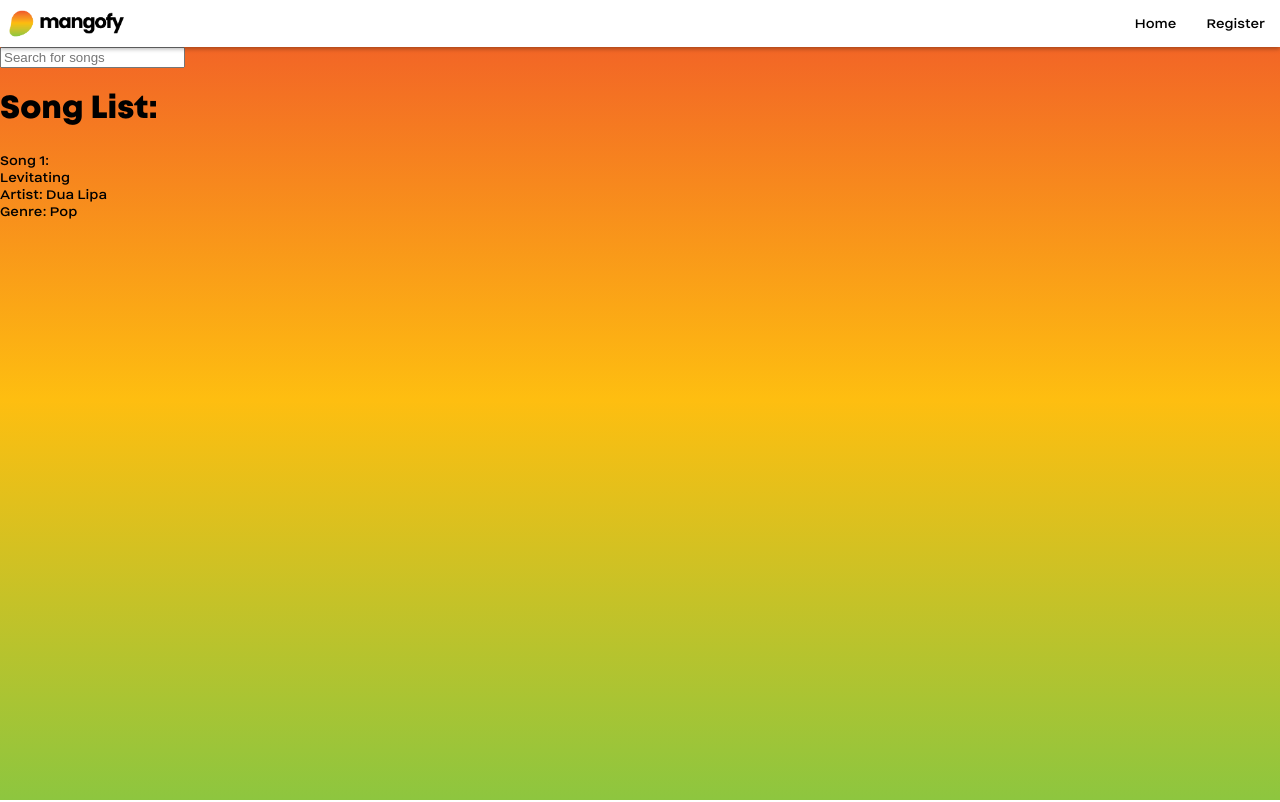
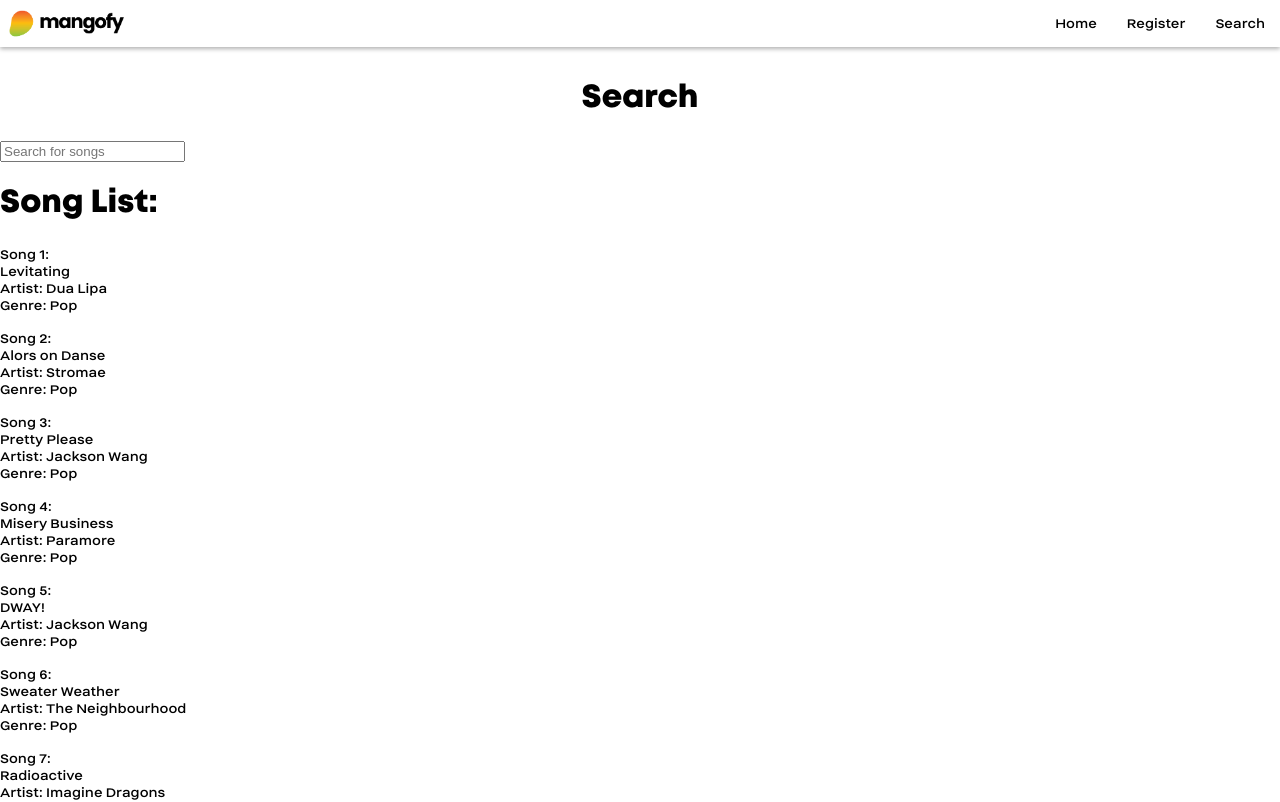
Before and after one commit to jreysp/mangofy, a React (Create React App) app: page /search in a window 1280 px wide. Shown: the top 802 px of the page. Built offline with nearby package versions, Linux system fonts and the light colour scheme.

Commit message:
Added search page and moved search code to dedicated page.

```diff
--- a/src/App.css
+++ b/src/App.css
@@ -95,10 +95,22 @@
 .register {
   padding-top: 10px;
   text-align:center;
-  height: 100vh;
-  min-height: 100vh;
+  height: 100%;
+  min-height:100vh;
   background-color: white;
 
+}
+
+.search {
+  padding-top: 10px;
+  height: 100%;
+  min-height:100vh;
+  background-color: white;
+
+}
+
+.center {
+  text-align: center;
 }
 
 @media (prefers-reduced-motion: no-preference) {
--- a/src/App.js
+++ b/src/App.js
@@ -2,7 +2,7 @@
 import NavBar from './components/NavBar.js'
 import Home from './routes/Home.js'
 import Register from './routes/Register.js'
-import logo from './mangofy_logo-03.png'
+import Search from './routes/Search.js'
 import parseSongs from './backend/search.js'
 import './App.css';
 
@@ -15,72 +15,18 @@
 
 function App() {
   return (
-   <div className="body">
+   <div>
    <BrowserRouter>
       <NavBar />
       <Routes>
         <Route path="/" element={<Home />} />
         <Route path="/register" element={<Register />} />
+        <Route path="/search" element={<Search />} />
       </Routes>
-      <SearchBar/>
-      <DisplaySongs input = {search("Levitating")}/>
 
    </BrowserRouter>
    </div>
   );
 }
-//if on click
-//<DisplaySongs input = {search(searched_string)}/>
-
-//Searching code for the search bar
-function SearchBar() {
-  //<DisplaySongs input = {search("Levitating")}/>
-  //onClick = {() => {console.log("Click");}}
-  return (
-    <input id="searchbar" onkeyup="DisplaySongs()" type="text"
-    name="search" placeholder="Search for songs"/>
-  );
-  /*<div>
-          <label for="site-search">Search for a song:<br></br></label>
-          <input type="search" id="site-search" name="q" aria-label="Search through site content"/>
-          <button>Search</button>
-      </div>*/
-}
-function search(search_string)
-{
-  const all_songs = new parseSongs();
-  //all_songs.printSongs();
-  var cur_song = all_songs.search_songs(search_string);
-  return cur_song;
-}
-function DisplaySongs(all_songs)//all_songs
-{
-  //var search_term = document.getElementById('searchbar').value;
-  //var all_songs = search(search_term);
-
-  var array = [];
-  var html_obj = <h1>Song List:</h1>;
-  array.push(html_obj);
-  console.log(all_songs);
-  //console.log(all_songs.input.length);
- for(var i = 0; i < all_songs.input.length; i++)
- {
-  const name = all_songs.input[i].name;
-  const artist = all_songs.input[i].artist;
-  const genre = all_songs.input[i].genre;
-
-  var temp = <div><p>
-    Song {i+1}:<br></br>
-    {name}<br></br>
-    Artist: {artist}<br></br>
-    Genre: {genre}<br></br>
-    </p></div>;
-  array.push(temp);
- }
- return array;
-}
-
-
-//all_songs.search_songs_name("NON-EXISTENT SONG");
 
 export default App;
--- a/src/backend/data.json
+++ b/src/backend/data.json
@@ -14,7 +14,7 @@
     {"name":"Havana","artist":"Camila Cabello", "genre": "Pop"},
     {"name":"Stressed Out","artist":"21 Pilots", "genre": "Pop"},
     {"name":"Centuries","artist":"Fall Out Boy", "genre": "Pop"},
-    {"name":"Break Free","artist":"Arianna Grande", "genre": "Pop"},
+    {"name":"Break Free","artist":"Ariana Grande", "genre": "Pop"},
 
 
     {"name":"Traveller","artist":"Wice", "genre": "Electronic"},
--- a/src/components/NavBar.js
+++ b/src/components/NavBar.js
@@ -5,6 +5,7 @@
     return (
         <div className="navbar">
             <img src={logo} className="logo-navbar"/>
+            <li><Link to="/search">Search</Link></li>
             <li><Link to="/register">Register</Link></li>
             <li><Link to="/">Home</Link></li>
         </div>
--- /dev/null
+++ b/src/routes/Search.js
@@ -0,0 +1,69 @@
+import { Link } from 'react-router-dom';
+import parseSongs from '../backend/search.js'
+
+function Search() {
+    return (
+        <div className="search">
+            <h1 className="center">Search</h1>
+            <SearchBar/>
+            <DisplaySongs input = {search("Pop")}/>
+        </div>
+    );
+}
+
+//if on click
+//<DisplaySongs input = {search(searched_string)}/>
+
+//Searching code for the search bar
+function SearchBar() {
+    //<DisplaySongs input = {search("Levitating")}/>
+    //onClick = {() => {console.log("Click");}}
+    return (
+      <input id="searchbar" onkeyup="DisplaySongs()" type="text"
+      name="search" placeholder="Search for songs"/>
+    );
+    /*<div>
+            <label for="site-search">Search for a song:<br></br></label>
+            <input type="search" id="site-search" name="q" aria-label="Search through site content"/>
+            <button>Search</button>
+        </div>*/
+  }
+  function search(search_string)
+  {
+    const all_songs = new parseSongs();
+    //all_songs.printSongs();
+    var cur_song = all_songs.search_songs(search_string);
+    return cur_song;
+  }
+  function DisplaySongs(all_songs)//all_songs
+  {
+    //var search_term = document.getElementById('searchbar').value;
+    //var all_songs = search(search_term);
+
+    var array = [];
+    var html_obj = <h1>Song List:</h1>;
+    array.push(html_obj);
+    console.log(all_songs);
+    //console.log(all_songs.input.length);
+   for(var i = 0; i < all_songs.input.length; i++)
+   {
+    const name = all_songs.input[i].name;
+    const artist = all_songs.input[i].artist;
+    const genre = all_songs.input[i].genre;
+
+    var temp = <div><p>
+      Song {i+1}:<br></br>
+      {name}<br></br>
+      Artist: {artist}<br></br>
+      Genre: {genre}<br></br>
+      </p></div>;
+    array.push(temp);
+   }
+   return array;
+  }
+
+
+  //all_songs.search_songs_name("NON-EXISTENT SONG");
+
+
+export default Search;
```
